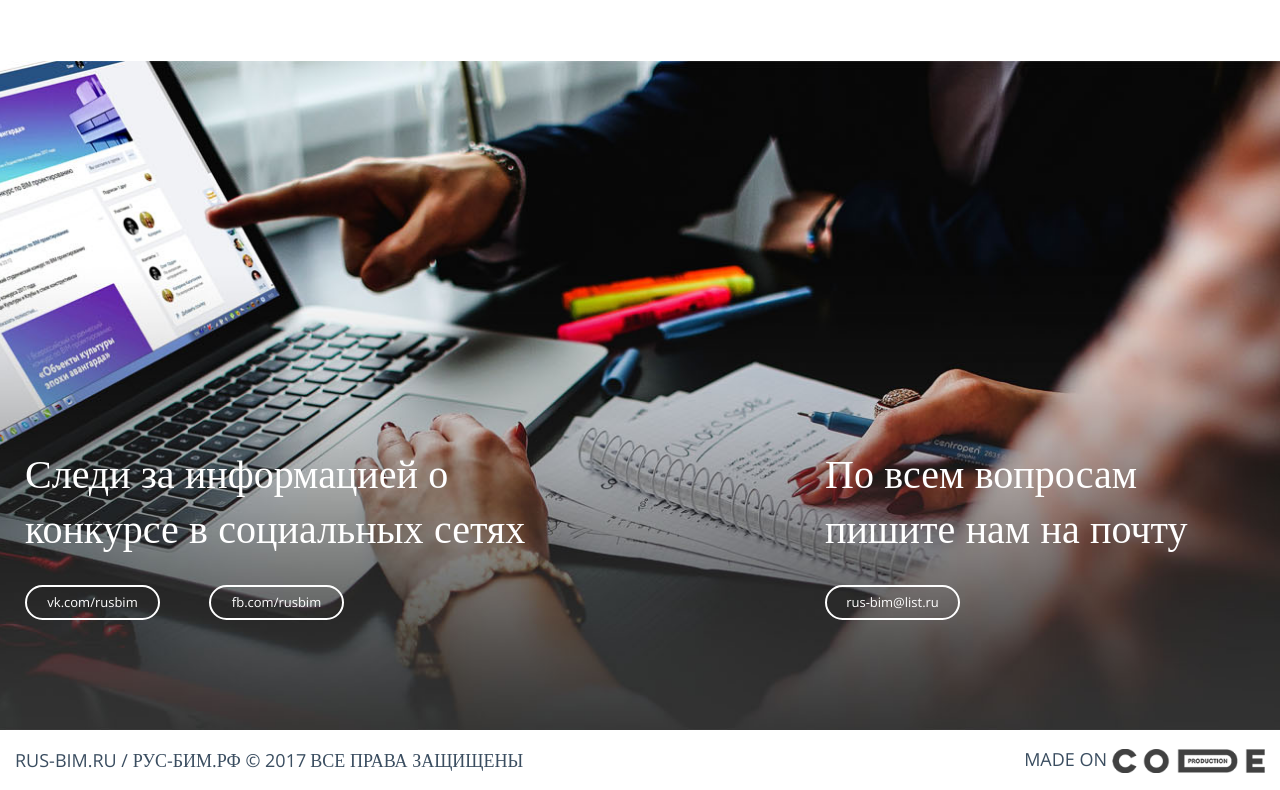
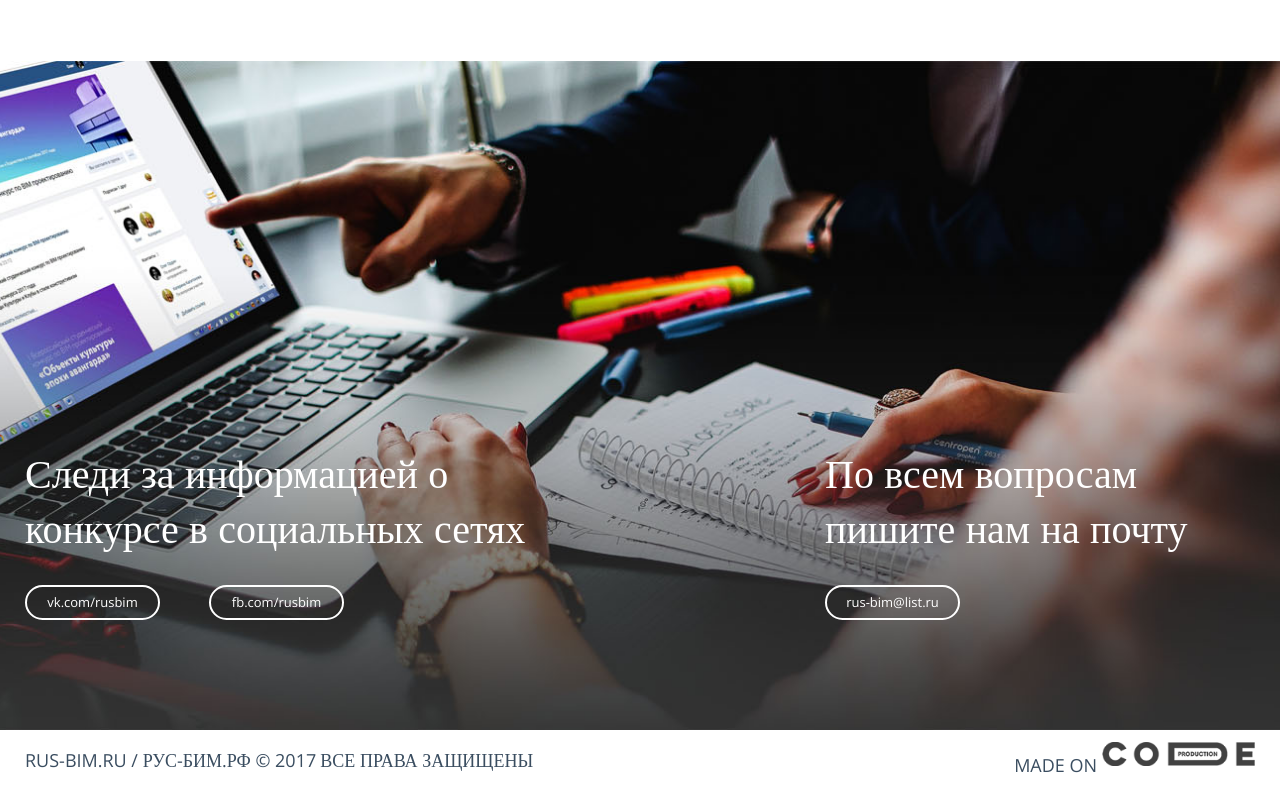
Before and after one commit to JosephYanArley/bim, a website: page public_html/index.html in a window 1280 px wide. Shown: the part 6437-7227 px from the top of the page. Drawn offline with nearby package versions, Linux system fonts and the light colour scheme.

Commit message:
Update main_bim.css
1

```diff
--- a/public_html/stylesheets/main_bim.css
+++ b/public_html/stylesheets/main_bim.css
@@ -788,7 +788,7 @@ footer{
     justify-content: space-between;
     align-items: center;
     max-width: 1250px;
-
+    padding:0 25px;
 }
 .copy{
     color: #3a4d60;
@@ -801,7 +801,7 @@ footer{
     font-size: 1.125rem;
 }
 .codecopy img{
-    vertical-align: middle;
+    padding-bottom:6px;
     margin: 0 auto;
 }
 .codecopy a{
```
